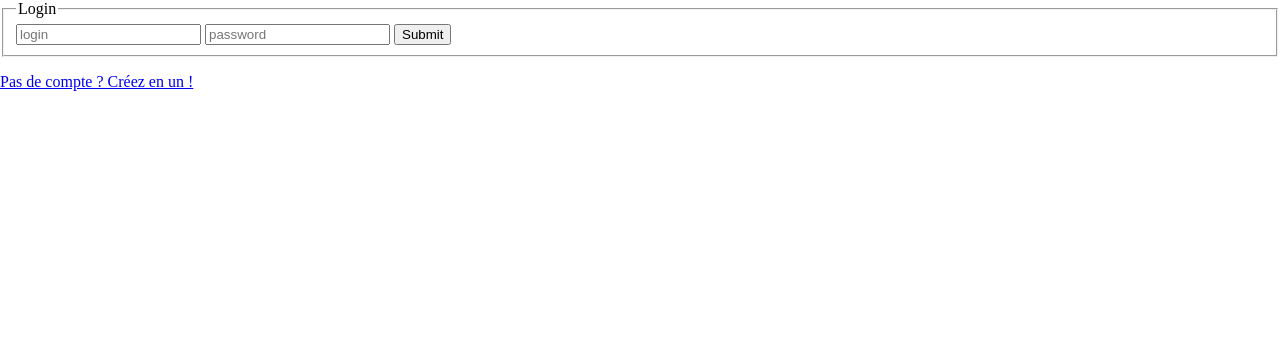
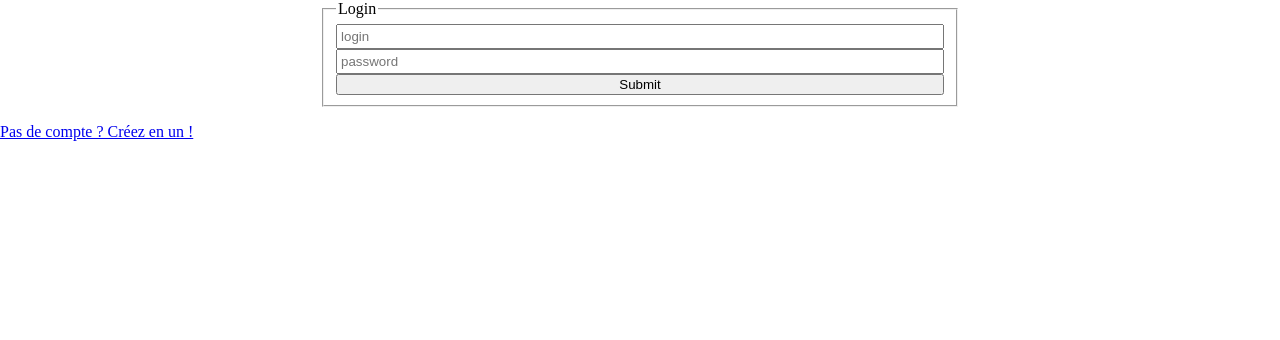
Before and after one commit to Bodhix20/tai, a PHP site: page /php/loginExample.php in a window 1280 px wide. Shown: the part 116-456 px from the top of the page. Run offline with PHP 8.4, Linux system fonts and the light colour scheme.

Commit message:
test css

```diff
--- a/view/css/example.css
+++ b/view/css/example.css
@@ -78,3 +78,17 @@ h3 {
     position: relative;
 
 }
+
+.loginFormContainer{
+    width : 50%;
+    margin-left: 25%;
+}
+
+.loginFormContainer fieldset{
+    display : flex;
+    flex-direction : column ;
+}
+
+.loginFormContainer fieldset input{
+    padding : 0.5% ;
+}
--- a/view/php/loginExample.php
+++ b/view/php/loginExample.php
@@ -34,7 +34,7 @@
             }
         ?>
 
-        <form method="post" action="loginController.php">
+        <form method="post" action="loginController.php" class="loginFormContainer">
             <fieldset>
                 <legend>Login</legend>
                 <input type="text" placeholder="login" id="login" name="login">
```
